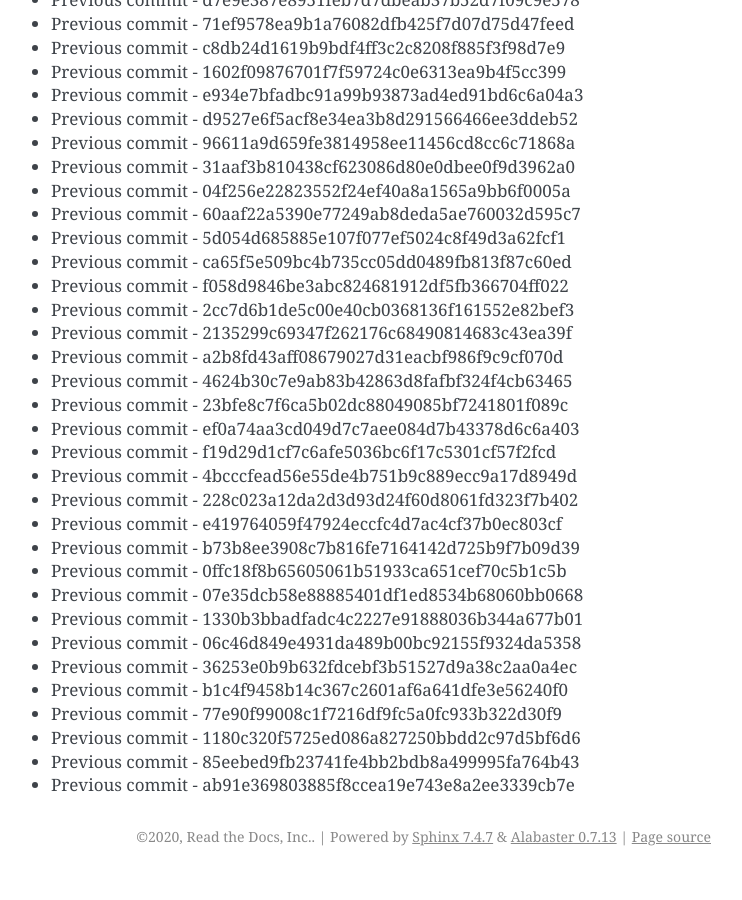
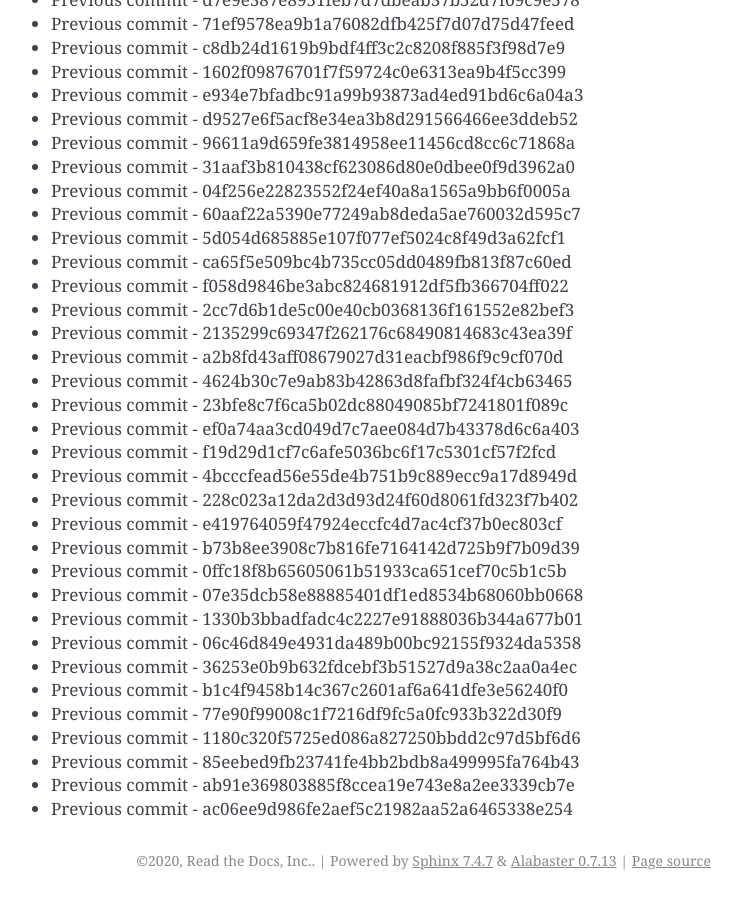
Before and after one commit to readthedocs/rtd-git-stresstest, a Sphinx documentation site: the page built from docs/updates.rst, in a window 1280 px wide and 900 px high, scrolled down 65716 px. Shown: the whole window, without its empty margins (399-1141 px from the left). Built offline with Sphinx 7.4.7, drawn with Linux system fonts in a browser that asks for light colours; before the commit the page ends 66592 px from its top, so only the background shows below that.

Commit message:
Generating commit from previous: ac06ee9d986fe2aef5c21982aa52a6465338e254

```diff
--- a/docs/updates.rst
+++ b/docs/updates.rst
@@ -2793,3 +2793,4 @@ It can be tested for any performance characteristics.
 * Previous commit - 1180c320f5725ed086a827250bbdd2c97d5bf6d6
 * Previous commit - 85eebed9fb23741fe4bb2bdb8a499995fa764b43
 * Previous commit - ab91e369803885f8ccea19e743e8a2ee3339cb7e
+* Previous commit - ac06ee9d986fe2aef5c21982aa52a6465338e254
```
